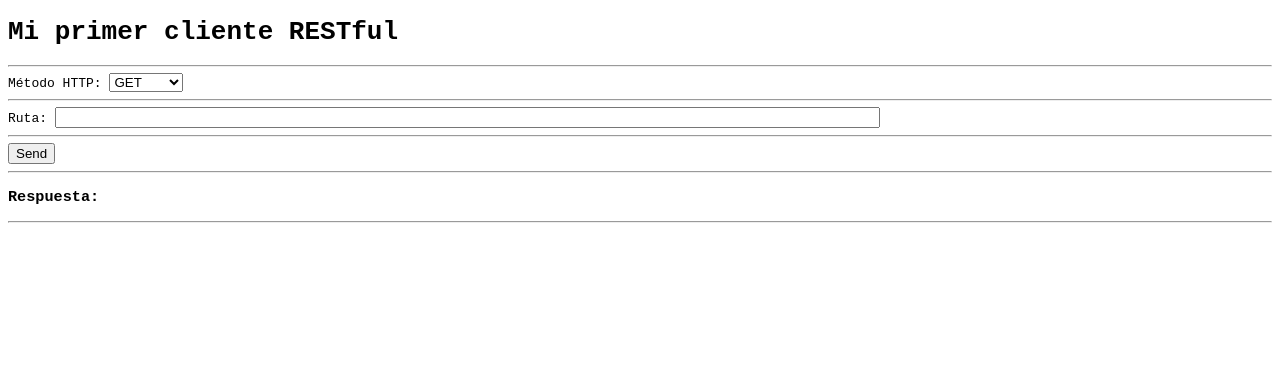
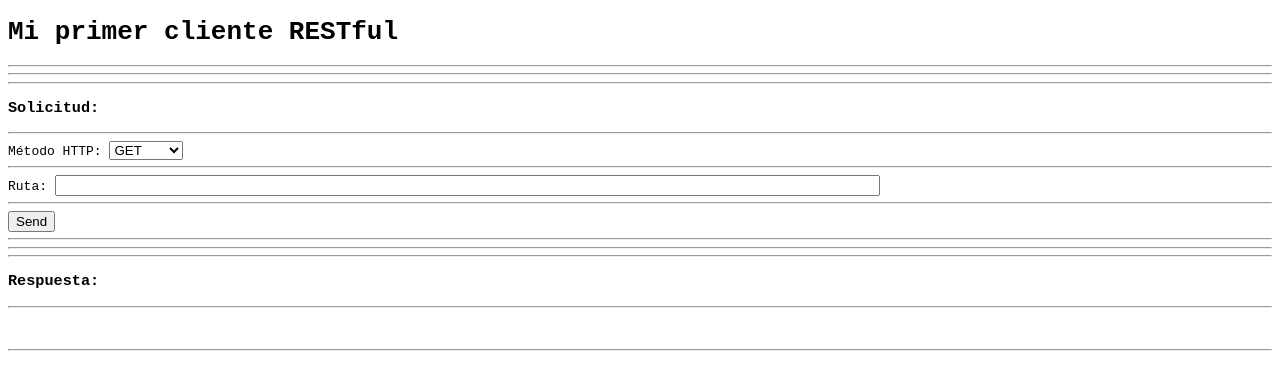
Before and after one commit to jbilatz/cliente_c12, a plain HTML site: page index.html in a window 1280 px wide. Drawn offline with Linux system fonts and the light colour scheme.

Commit message:
Clase13b

```diff
--- a/index.html
+++ b/index.html
@@ -9,6 +9,17 @@
     </head>
     <body>
         <h1>Mi primer cliente RESTful</h1>
+
+        <hr>
+        <hr>
+        <hr>
+
+          <div class="container">
+            <h3>Solicitud:</h3>
+
+
+
+        </div>
         <hr>
 
         <!-- <div id="datos">
@@ -39,11 +50,13 @@
 
           <button type="submit" id="send" class="btn btn-success">Send</button>
 
-          <hr>
+          <hr><hr><hr>
 
           <div class="container">
             <h3>Respuesta:</h3>
-            <p id="areaRespuesta"></p>
+            <hr>
+
+            <p id="areaRespuesta"><br></p>
 
 
         </div>
--- a/script.js
+++ b/script.js
@@ -48,7 +48,7 @@ metodoMenu.addEventListener('change', ($event) => {
         const responseText = apiRequest.response;
         const response = JSON.parse(apiRequest.response);
         console.log(response);
-        areaRespuesta.innerHTML = JSON.stringify(response, null, 4);
+        areaRespuesta.textContent = JSON.stringify(response, null, 4);
 
     }
   };
```
